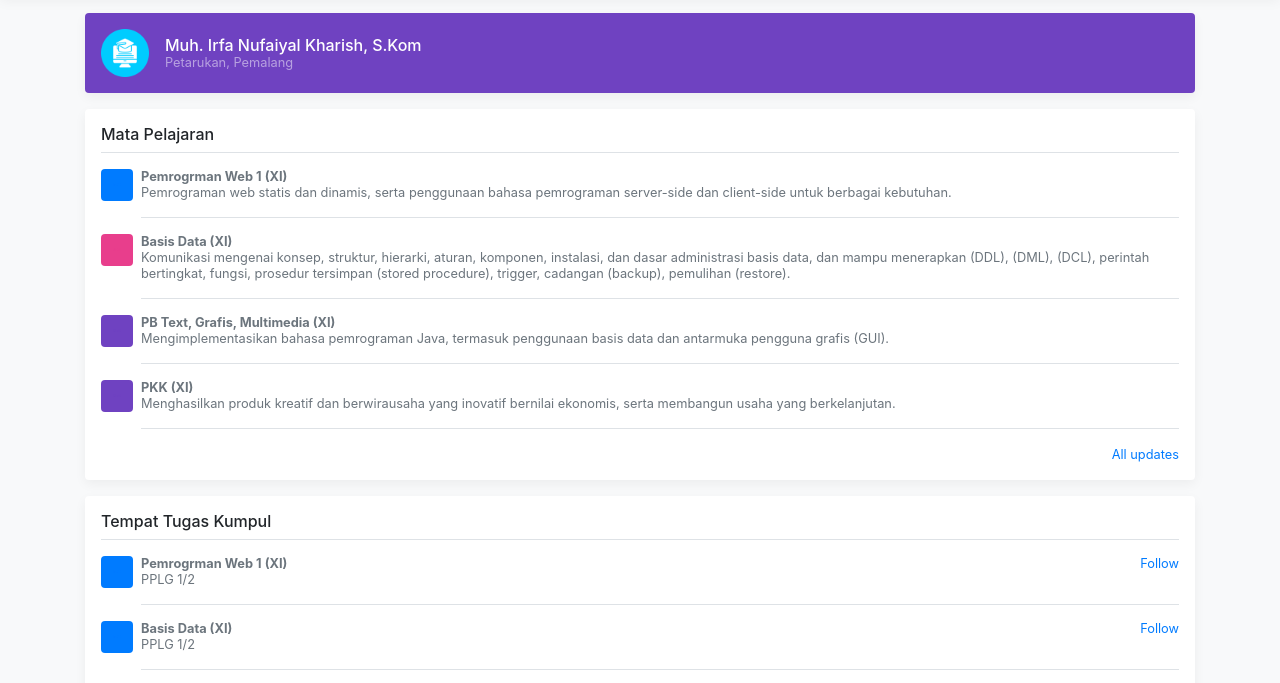
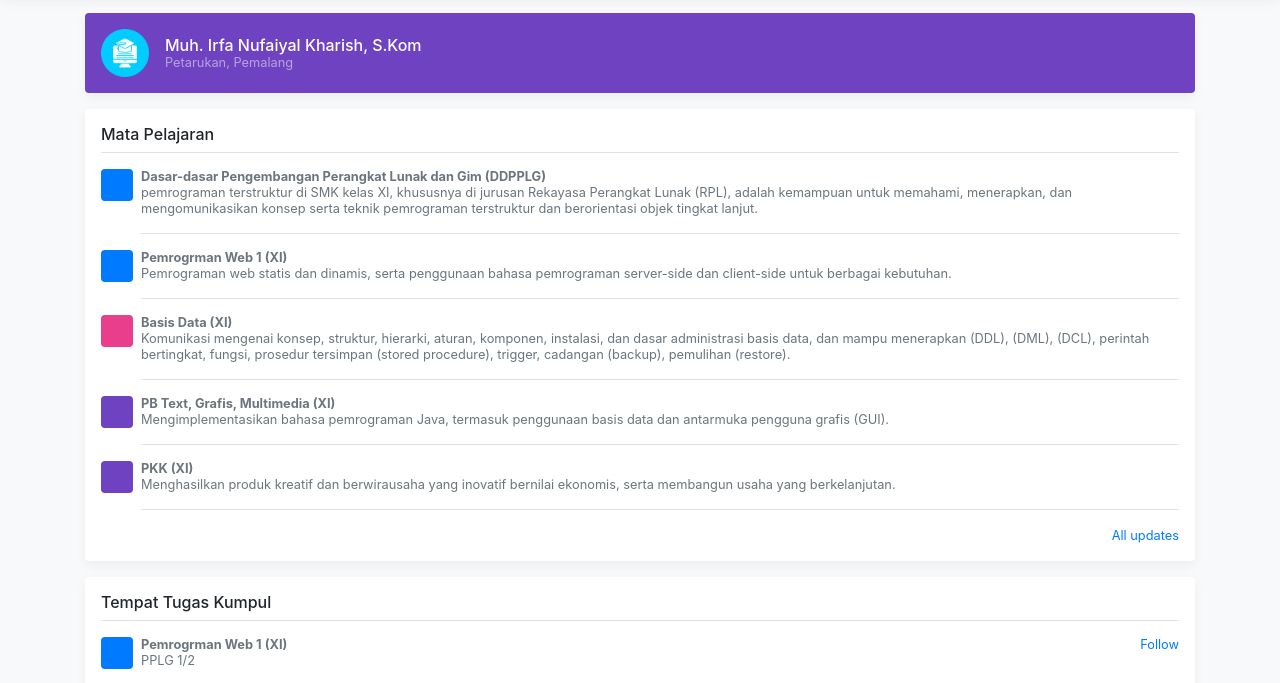
Before and after one commit to codemetik/codemetik.github.io, a plain HTML site: page index.html in a window 1280 px wide. Shown: the part 103-786 px from the top of the page. Drawn offline with nearby package versions, Linux system fonts and the light colour scheme.

Commit message:
Update index.html

```diff
--- a/index.html
+++ b/index.html
@@ -81,6 +81,13 @@
 
       <div class="my-3 p-3 bg-white rounded box-shadow">
         <h6 class="border-bottom border-gray pb-2 mb-0">Mata Pelajaran</h6>
+        <div class="media text-muted pt-3">
+          <a href=""><img data-src="holder.js/32x32?theme=thumb&bg=007bff&fg=007bff&size=1" alt="" class="mr-2 rounded"></a>
+          <p class="media-body pb-3 mb-0 small lh-125 border-bottom border-gray">
+            <strong class="d-block text-gray-dark">Dasar-dasar Pengembangan Perangkat Lunak dan Gim (DDPPLG)</strong>
+            pemrograman terstruktur di SMK kelas XI, khususnya di jurusan Rekayasa Perangkat Lunak (RPL), adalah kemampuan untuk memahami, menerapkan, dan mengomunikasikan konsep serta teknik pemrograman terstruktur dan berorientasi objek tingkat lanjut.
+          </p>
+        </div>
         <div class="media text-muted pt-3">
           <a href=""><img data-src="holder.js/32x32?theme=thumb&bg=007bff&fg=007bff&size=1" alt="" class="mr-2 rounded"></a>
           <p class="media-body pb-3 mb-0 small lh-125 border-bottom border-gray">
```
